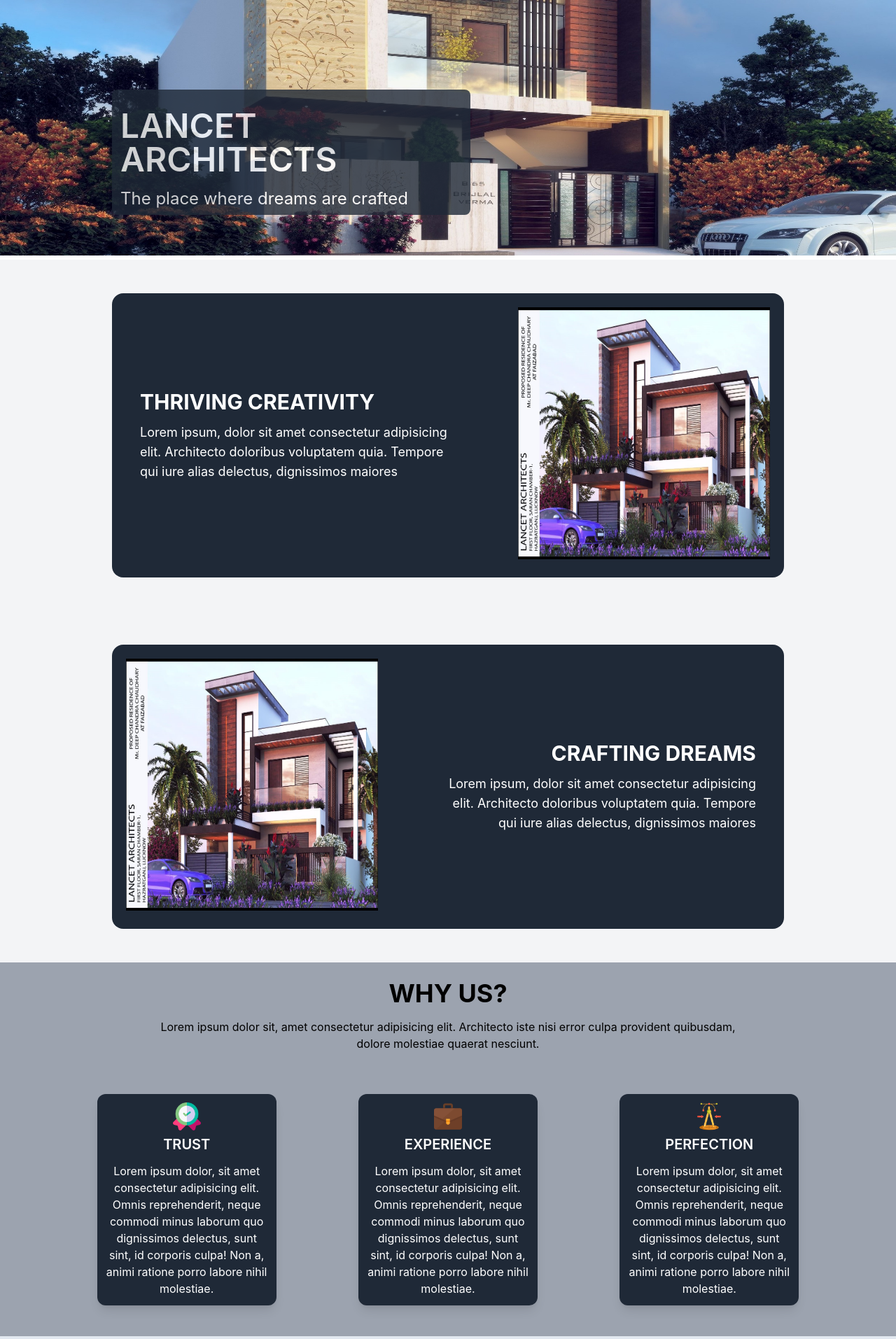
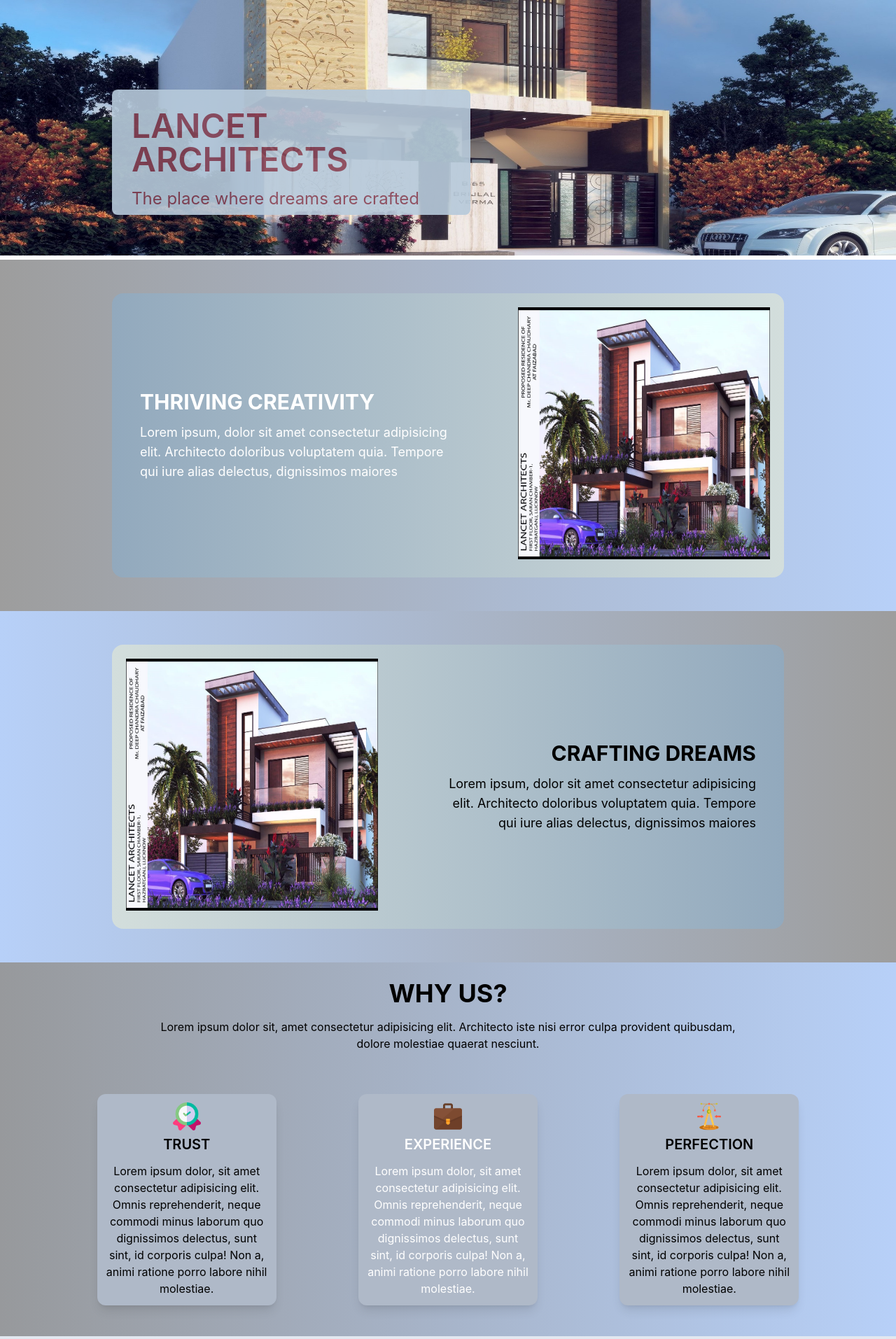
Before and after one commit to rohan-singh987/Lancet, a Next.js app: page / in a window 1280 px wide. Shown: the part 240-2153 px from the top of the page at 70% size. Built offline with nearby package versions, Linux system fonts and the light colour scheme.

Commit message:
🙆‍♂️
Signed-off-by: Rohan Singh <rohannsingh98765@gmail.com>

```diff
--- a/components/Navbar.js
+++ b/components/Navbar.js
@@ -37,7 +37,7 @@ const Navbar = () => {
                     </Link>
                     <Link href='/interiors'>
                         <a className='lg:inline-flex lg:w-auto w-full px-3 py-2 rounded text-white font-bold items-center justify-center uppercase hover:bg-gray-600 hover:text-white '>
-                            Iteriors
+                            Interiors
                         </a>
                     </Link>
                     <Link href='/portfolio'>
--- a/pages/index.js
+++ b/pages/index.js
@@ -19,17 +19,17 @@ export default function Home() {
               alt="Landing page display image"
             />
           </div>
-          <div className='absolute p-3 left-12 bottom-5 h-1/2 w-1/2 rounded-lg bg-gray-800 opacity-80 text-white sm:left-20 sm:h-1/3 sm:w-2/5 md:bottom-10 md:left-24 lg:hover:border-4 lg:hover:border-red-500 lg:hover:scale-105 transition-all ease-in-out lg:bottom-14 lg:left-32 xl:left-40 xl:bottom-16'>
-            <h1 className='uppercase font-semibold sm:text-xl sm:mb-1 md:text-2xl md:my-2 lg:text-4xl lg:my-4 xl:text-5xl'>
+          <div className='absolute p-3   left-12 bottom-5 h-1/2 w-1/2 rounded-lg bg-[#B7CADB] opacity-90 text-[#874356] sm:left-20 sm:h-1/3 sm:w-2/5 md:bottom-10 md:left-24 lg:hover:border-4 lg:hover:border-[#9581f002] lg:hover:scale-105 transition-all ease-in-out lg:bottom-14 lg:left-32 xl:left-40 xl:bottom-16'>
+            <h1 className='uppercase px-4 font-semibold sm:text-xl sm:mb-1 md:text-2xl md:my-2 lg:text-4xl lg:my-4 xl:text-5xl'>
               Lancet Architects
             </h1>
-            <p className='text-sm sm:text-base lg:text-xl xl:text-2xl'>
+            <p className='text-sm px-4 sm:text-base lg:text-xl xl:text-2xl'>
               The place where dreams are crafted
             </p>
           </div>
         </section>
-        <section className='bg-gray-100 py-5 md:py-12'>
-          <div className='bg-gray-800 rounded-lg w-3/4 mx-auto py-5 md:flex lg:hover:scale-105 transition-all ease-in-out lg:rounded-2xl lg:py-0'>
+        <section className='bg-gradient-to-r from-[#9D9D9D] to-[#b7d0f8] py-5 md:py-12'>
+          <div className='bg-gradient-to-r from-[#92A9BD] to-[#D3DEDC] rounded-lg w-3/4 mx-auto py-5 md:flex lg:hover:scale-105 transition-all ease-in-out lg:rounded-2xl lg:py-0'>
             <div className='md:w-3/5 md:my-auto lg:w-7/12'>
               <h2 className='text-center text-white uppercase font-semibold mb-3 sm:text-xl sm:font-bold md:text-left md:px-10 lg:text-2xl xl:text-3xl'>Thriving creativity</h2>
               <p className='text-center text-white text-sm px-3 sm:px-10 md:text-left lg:text-base lg:pr-14 xl:text-lg'>Lorem ipsum, dolor sit amet consectetur adipisicing elit. Architecto doloribus voluptatem quia. Tempore qui iure alias delectus, dignissimos maiores</p>
@@ -44,11 +44,11 @@ export default function Home() {
             </div>
           </div>
         </section>
-        <section className='bg-gray-100 py-5 md:py-12'>
-          <div className='bg-gray-800 rounded-lg w-3/4 mx-auto py-5 md:flex md:flex-row-reverse lg:hover:scale-105 transition-all ease-in-out lg:rounded-2xl lg:py-0'>
+        <section className=' bg-gradient-to-r from-[#b7d0f8] to-[#9D9D9D] py-5 md:py-12'>
+          <div className='bg-gradient-to-r from-[#D3DEDC] to-[#92A9BD] rounded-lg w-3/4 mx-auto py-5 md:flex md:flex-row-reverse lg:hover:scale-105 transition-all ease-in-out lg:rounded-2xl lg:py-0'>
             <div className='md:w-3/5 md:my-auto lg:w-7/12'>
-              <h2 className='text-center text-white uppercase font-semibold mb-3 sm:text-xl sm:font-bold md:text-right md:px-10 lg:text-2xl xl:text-3xl'>Crafting Dreams</h2>
-              <p className='text-center text-white text-sm px-3 sm:px-10 md:text-right lg:text-base lg:pl-14 xl:text-lg'>Lorem ipsum, dolor sit amet consectetur adipisicing elit. Architecto doloribus voluptatem quia. Tempore qui iure alias delectus, dignissimos maiores</p>
+              <h2 className='text-center text-black uppercase font-semibold mb-3 sm:text-xl sm:font-bold md:text-right md:px-10 lg:text-2xl xl:text-3xl'>Crafting Dreams</h2>
+              <p className='text-center text-black text-sm px-3 sm:px-10 md:text-right lg:text-base lg:pl-14 xl:text-lg'>Lorem ipsum, dolor sit amet consectetur adipisicing elit. Architecto doloribus voluptatem quia. Tempore qui iure alias delectus, dignissimos maiores</p>
             </div>
             <div className='p-5 mx-auto sm:w-96 md:w-2/5 lg:w-5/12'>
               <Image
@@ -60,7 +60,7 @@ export default function Home() {
             </div>
           </div>
         </section>
-        <section className='bg-gray-400 py-3'>
+        <section className='bg-gradient-to-r from-[#97999c] to-[#b7d0f8] py-3'>
           <section className='p-3'>
             <h1 className='text-center text-xl font-bold md:text-2xl uppercase lg:text-3xl xl:text-4xl'>Why Us?</h1>
             <article>
@@ -71,7 +71,7 @@ export default function Home() {
           </section>
           <section className='p-3 space-y-5 md:flex md:space-y-0 md:justify-center md:py-5 lg:py-8 lg:px-10 xl:px-20'>
             <div className='w-3/5 mx-auto sm:w-1/3 md:w-52 lg:w-56 xl:w-64'>
-              <section className='bg-gray-800 rounded-xl  p-3 shadow-lg hover:scale-105 transition-all ease-in-out '>
+              <section className='bg-[#AFB9C8] rounded-xl  p-3 shadow-lg hover:scale-105 transition-all ease-in-out '>
                 <div>
                   <div className='w-8 mx-auto xl:w-10'>
                     <Image
@@ -81,9 +81,9 @@ export default function Home() {
                       alt="Trust Icon"
                     />
                   </div>
-                  <h2 className='text-center uppercase font-semibold text-white text-lg lg:text-xl mb-3'>Trust</h2>
+                  <h2 className='text-center uppercase font-semibold text-black text-lg lg:text-xl mb-3'>Trust</h2>
                   <article>
-                    <p className='text-center text-sm text-white lg:text-base'>
+                    <p className='text-center text-sm text-black lg:text-base'>
                       Lorem ipsum dolor, sit amet consectetur adipisicing elit. Omnis reprehenderit, neque commodi minus laborum quo dignissimos delectus, sunt sint, id corporis culpa! Non a, animi ratione porro labore nihil molestiae.
                     </p>
                   </article>
@@ -91,7 +91,7 @@ export default function Home() {
               </section>
             </div>
             <div className='w-3/5 mx-auto sm:w-1/3 md:w-52 lg:w-56 xl:w-64'>
-              <section className='bg-gray-800 rounded-xl  p-3 shadow-lg hover:scale-105 transition-all ease-in-out '>
+              <section className='bg-[#AFB9C8] rounded-xl  p-3 shadow-lg hover:scale-105 transition-all ease-in-out '>
                 <div>
                   <div className='w-8 mx-auto xl:w-10'>
                     <Image
@@ -111,7 +111,7 @@ export default function Home() {
               </section>
             </div>
             <div className='w-3/5 mx-auto sm:w-1/3 md:w-52 lg:w-56 xl:w-64'>
-              <section className='bg-gray-800 rounded-xl  p-3 shadow-lg hover:scale-105 transition-all ease-in-out '>
+              <section className='bg-[#AFB9C8] rounded-xl  p-3 shadow-lg hover:scale-105 transition-all ease-in-out '>
                 <div>
                   <div className='w-8 mx-auto xl:w-10'>
                     <Image
@@ -121,9 +121,9 @@ export default function Home() {
                       alt="Perfection Icon"
                     />
                   </div>
-                  <h2 className='text-center uppercase font-semibold text-white text-lg lg:text-xl mb-3'>Perfection</h2>
+                  <h2 className='text-center uppercase font-semibold text-black text-lg lg:text-xl mb-3'>Perfection</h2>
                   <article>
-                    <p className='text-center text-sm text-white lg:text-base'>
+                    <p className='text-center text-sm text-black lg:text-base'>
                       Lorem ipsum dolor, sit amet consectetur adipisicing elit. Omnis reprehenderit, neque commodi minus laborum quo dignissimos delectus, sunt sint, id corporis culpa! Non a, animi ratione porro labore nihil molestiae.
                     </p>
                   </article>
--- a/pages/interiors.js
+++ b/pages/interiors.js
@@ -3,8 +3,8 @@ import React from 'react'
 
 const Interiors = () => {
   return (
-    <>
-      <section className='relative'>
+    <div className="">
+      <section className='relative '>
         <div>
           <Image
             src="/media/interiors_img_1.jpg"
@@ -20,11 +20,11 @@ const Interiors = () => {
           </p>
         </div>
       </section>
-      <section className='p-3 pb-5 lg:p-8'>
+      <section className='p-3 pb-5 lg:p-8 bg-gradient-to-r from-[#e9ae88] to-[#f5e7cecf] '>
         <h1 className='text-center uppercase font-semibold text-lg mb-5 md:text-xl md:font-bold lg:text-2xl lg:mt-3'>What we Provide?</h1>
         <p className='text-sm text-center px-5 mb-5 sm:px-16 md:px-24 lg:text-base lg:px-32 lg:mb-12'>Lorem ipsum dolor sit, amet consectetur adipisicing elit. Sequi ea est autem aperiam ullam dignissimos magnam, rem, voluptate esse ipsa suscipit? Voluptatibus ut ab eaque mollitia, quidem a explicabo cum!</p>
         <div className='space-y-5 lg:space-y-10'>
-          <div className='w-3/4 rounded-xl bg-gradient-to-r from-gray-500 to-black shadow-xl p-3 mx-auto flex sm:p-5 md:p-8 md:w-3/5 lg:p-10 justify-center hover:scale-105 transition-all ease-in-out'>
+          <div className='w-3/4 rounded-xl bg-gradient-to-r from-[#ebcbb6] to-[#93725a] shadow-xl p-3 mx-auto flex sm:p-5 md:p-8 md:w-3/5 lg:p-10 justify-center hover:scale-105 transition-all ease-in-out'>
             <div className='w-1/2 md:w-2/5 self-center'>
               <Image
                 src="/media/interiors_img_2.jpg"
@@ -77,7 +77,7 @@ const Interiors = () => {
           </div>
         </div>
       </section>
-      <section className='p-3 pt-8 bg-gray-300'>
+      <section className='p-3 pt-8 bg-[#FFB4B4]'>
         <h1 className='text-center uppercase font-semibold text-lg mb-5 md:mb-8 md:text-xl md:font-bold lg:text-2xl'>Our Crafts</h1>
         <div className='space-y-5 mb-5 md:flex md:flex-wrap md:space-y-0 justify-evenly'>
           <div className='w-3/4 mx-auto md:pb-7 md:w-2/5'>
@@ -96,7 +96,7 @@ const Interiors = () => {
             </div>
           </div>
           <div className='w-3/4 mx-auto md:pb-7 md:w-2/5'>
-            <div className='text-white shadow-xl hover:scale-105 transition-all ease-in-out bg-gradient-to-tr from-black to-gray-500 p-4 flex md:flex-row-reverse'>
+            <div className='text-white shadow-xl hover:scale-105 transition-all ease-in-out bg-gradient-to-tr from-[#5698a0] to-[#F7F7E8] p-4 flex md:flex-row-reverse'>
               <div className='w-1/2 md:w-2/5 self-center'>
                 <Image
                   src="/media/interiors_img_4.jpg"
@@ -142,7 +142,7 @@ const Interiors = () => {
           </div>
         </div>
       </section>
-    </>
+    </div>
   )
 };
 
```
